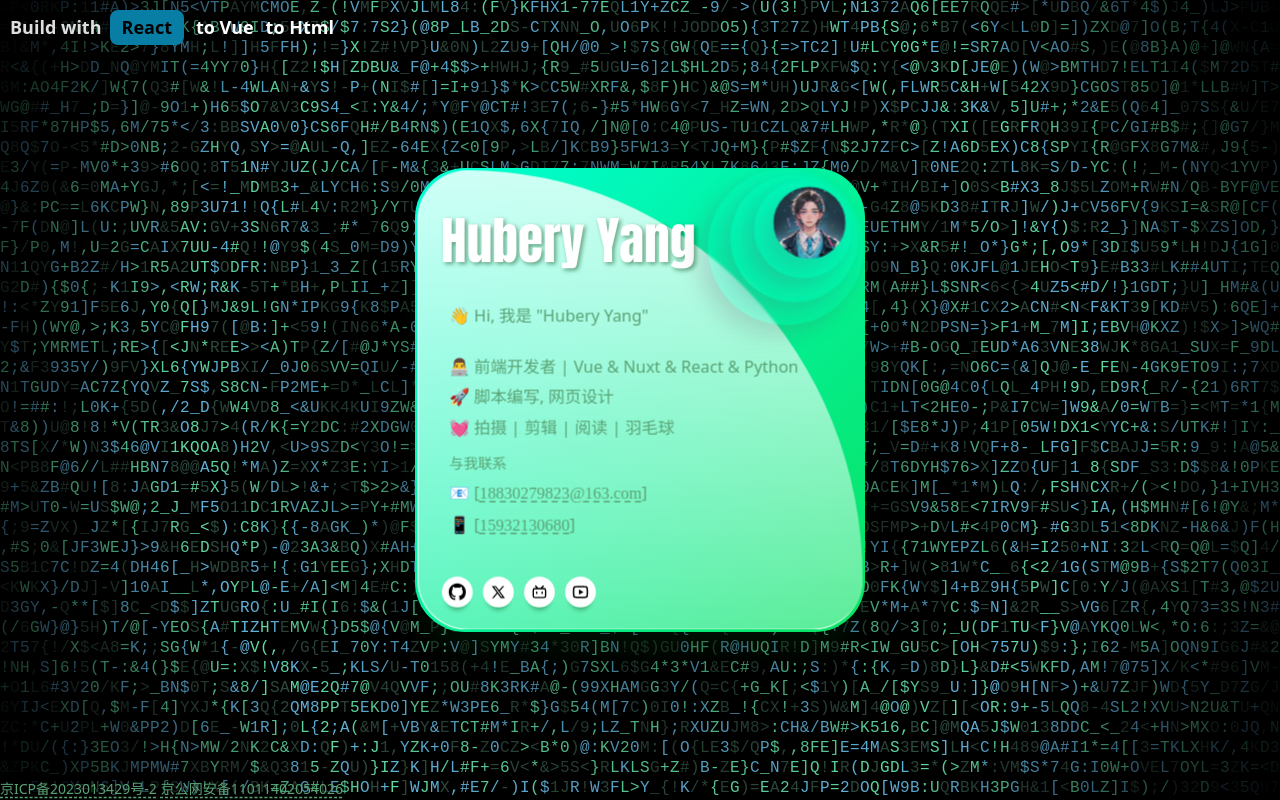
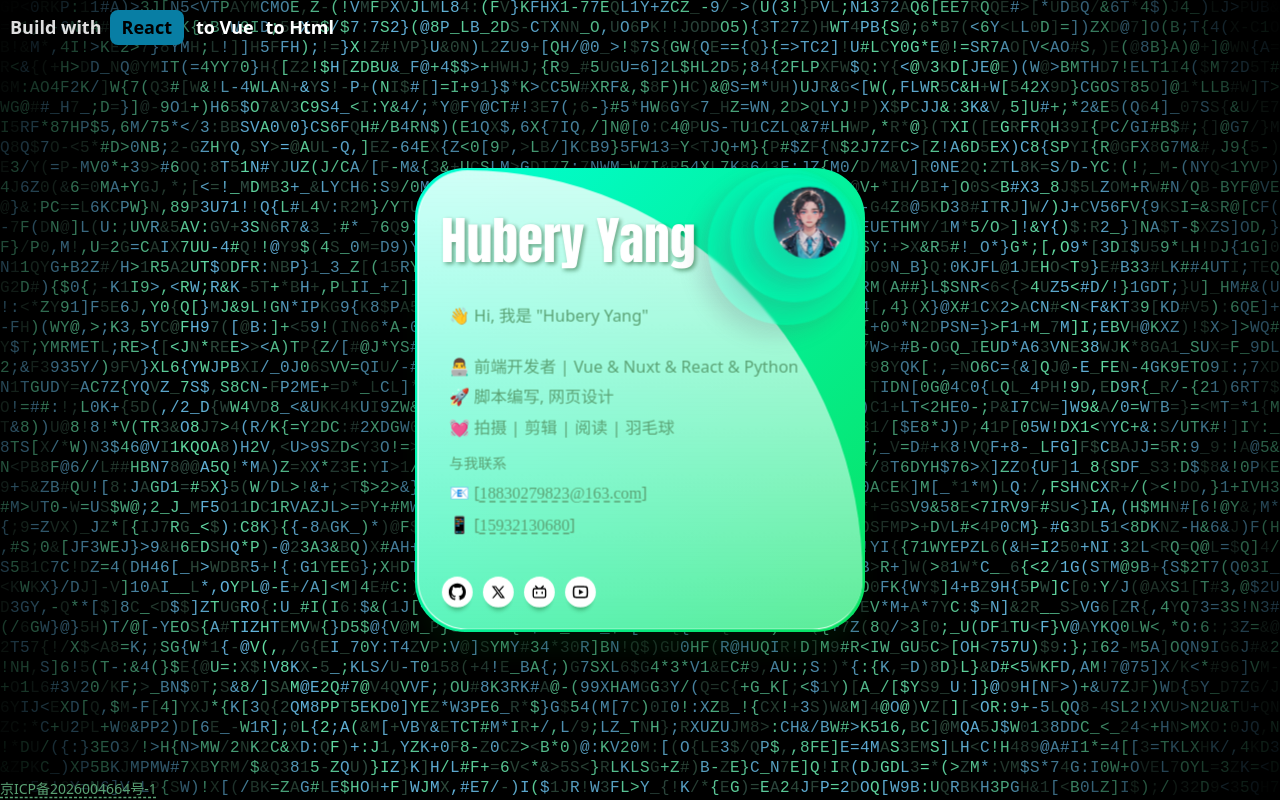
Before and after one commit to Hub-yang/about-me-react, a React (Vite) app: page / in a window 1280 px wide. Built offline with nearby package versions, Linux system fonts and the light colour scheme; a web font is replaced by a local one.

Commit message:
feat: 更新备案主体号

```diff
--- a/src/components/Footer.tsx
+++ b/src/components/Footer.tsx
@@ -2,15 +2,15 @@
   return (
     <>
       <div className="footer">
-        <a href="https://beian.miit.gov.cn/" target="_blank" rel="noreferrer">京ICP备2023013429号-2</a>
+        <a href="https://beian.miit.gov.cn/" target="_blank" rel="noreferrer">京ICP备2026004664号-1</a>
         &nbsp;
-        <a
+        {/* <a
           href="https://beian.mps.gov.cn/#/query/webSearch?code=11011402054026"
           rel="noreferrer"
           target="_blank"
         >
           京公网安备11011402054026
-        </a>
+        </a> */}
       </div>
     </>
   )
```
